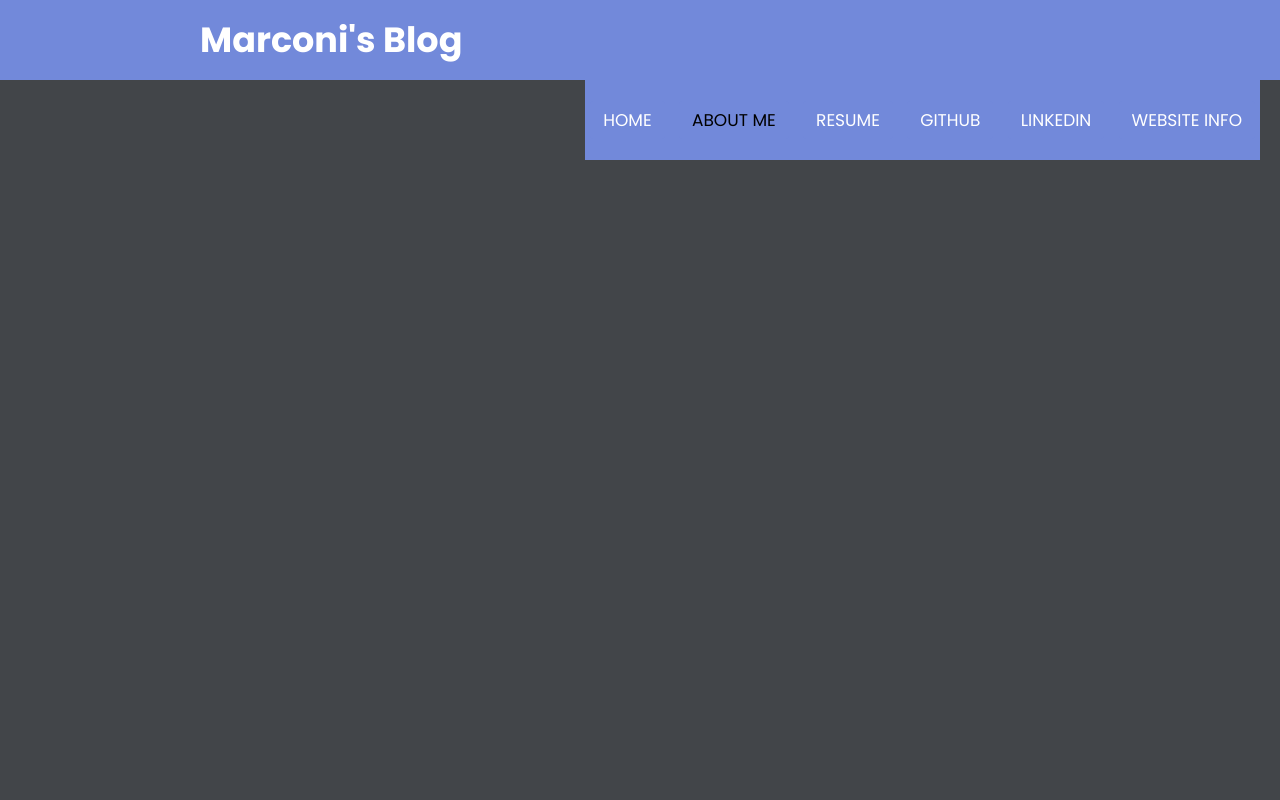
After one commit to thomasmarconi/Personal-Website-marconi.bio, a Flask app: template website/templates/aboutme.html in a window 1280 px wide. The commit adds this page. Run offline with Flask 3, Linux system fonts and the light colour scheme; the template is opened without the code that fills it, so the values that code supplies are empty.

Commit message:
updated bio and header

```diff
--- /dev/null
+++ b/website/templates/aboutme.html
@@ -0,0 +1,43 @@
+<html>
+	<head>
+		<meta charset="utf-8" />
+		<meta name="viewport" content="width=device-width, intial-scale=1.0, maximum-scale=1.0, user-scalable=no">
+
+		<!--title--------------------------------->
+		<title>Thomas Marconi's Website</title>
+
+		<!--stylesheet-->
+		<link rel="stylesheet" type="text/css" href="{{ url_for('static', filename='css/styles.css') }}"/>
+		<link rel="stylesheet" type="text/css" href="{{ url_for('static', filename='css/article.css') }}"/>
+
+		<!--tab-icon-->
+		<link rel="icon" href="images/skate.jpg"/>
+
+		<!--poppins-->
+		<link rel="preconnect" href="https://fonts.googleapis.com">
+		<link rel="preconnect" href="https://fonts.gstatic.com" crossorigin>
+		<link href="https://fonts.googleapis.com/css2?family=Poppins:ital,wght@0,100;0,200;0,300;0,400;0,500;0,600;0,700;0,800;0,900;1,100;1,200;1,300;1,400;1,500;1,600;1,700;1,800;1,900&display=swap" rel="stylesheet">
+		<link rel="stylesheet" href="https://cdnjs.cloudflare.com/ajax/libs/font-awesome/5.15.3/css/all.min.css"/>
+
+  	</head>
+  	<body>
+		<!--Nav-Section-->
+		<nav>
+			<input type="checkbox" id="check">
+			<label for="check" class="checkbtn">
+				<div class="icon-wrapper">
+					<i class="fas fa-bars"></i>
+				</div>
+			</label>
+			<label class="logo"><a href="/">Marconi's Blog</a></label>
+			<ul>
+				<li><a href="https://www.marconi.bio">Home</a></li>
+				<li><a class="active" href="https://www.marconi.bio/about">About Me</a></li>
+				<li><a href="https://www.canva.com/design/DAFfthfnKnc/UE-Zu8Gda_j-y57EDO0Now/view?utm_content=DAFfthfnKnc&utm_campaign=designshare&utm_medium=link&utm_source=publishsharelink">Resume</a></li>
+				<li><a href="https://github.com/thomasmarconi">GitHub</a></li>
+				<li><a href="https://www.linkedin.com/in/thomasmarconi">LinkedIn</a></li>
+				<li><a href="https://www.marconi.bio/info">Website Info</a></li>
+			</ul>
+		</nav>
+	</body>
+</html>
--- a/website/website.py
+++ b/website/website.py
@@ -4,9 +4,6 @@ app = Flask(__name__, static_url_path='/static', static_folder='static')
 @app.route("/")
 def portfolio():
     return render_template("portfolio.html")
-@app.route("/aboutme")
-def aboutme():
-    return render_template("aboutme.html")
 @app.route("/info")
 def info():
     return render_template("info.html")
```
Also changed, not shown: website/templates/portfolio.html (+8 -6 lines).
